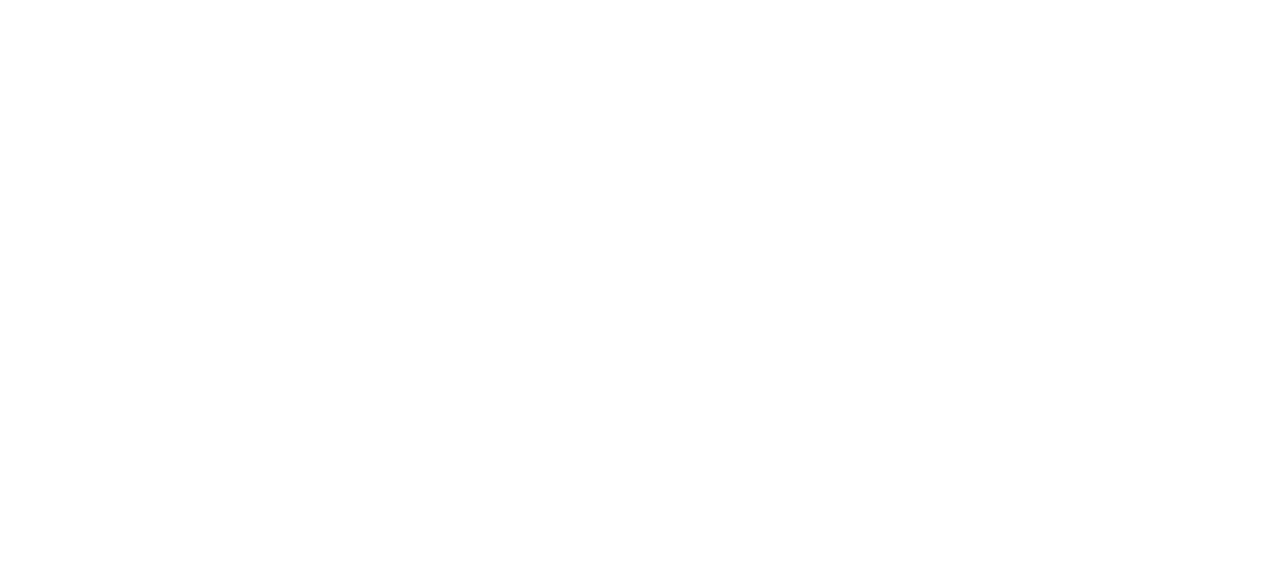
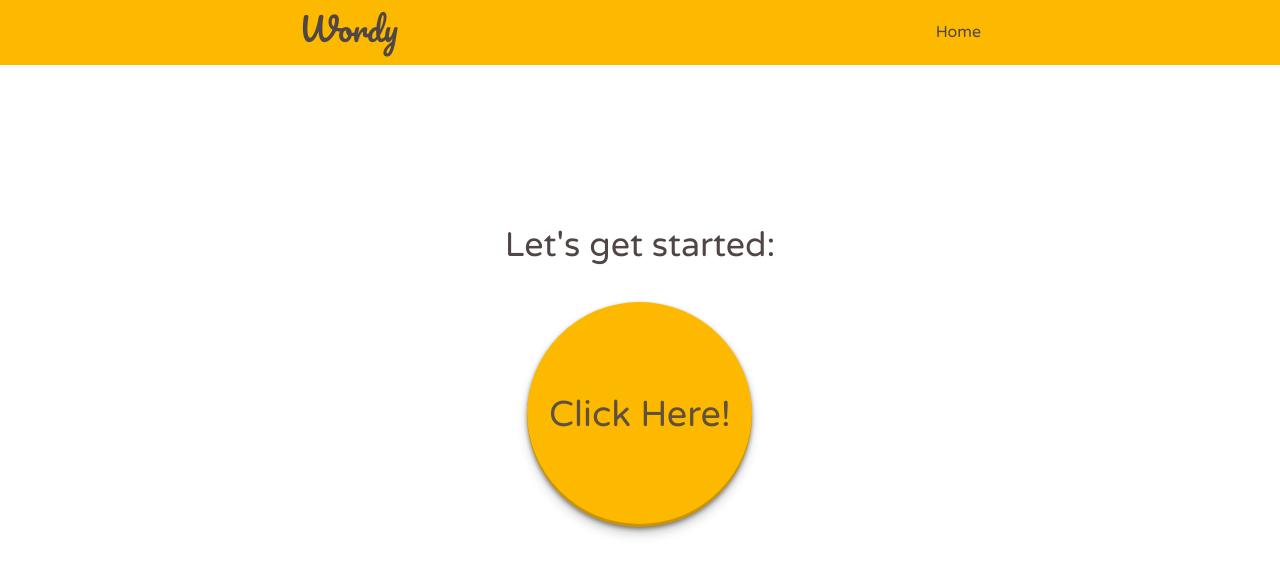
Before and after one commit to lyn-kim/wordy, a website: page index.html in a window 1280 px wide. Drawn offline with Linux system fonts and the light colour scheme.

Commit message:
added navbar and button for Click Here

```diff
--- a/css/layout.css
+++ b/css/layout.css
@@ -3,7 +3,7 @@
 }
 
 .container {
-  max-width: 575px;
+  max-width: 730px;
   margin: 0 auto;
   padding: 0 1.5rem;
 }
@@ -29,7 +29,7 @@
 
 @media screen and (min-width: 768px) {
   .container {
-    max-width: 900px;
+    max-width: 730px;
   }
 
   .column-full,
--- a/css/styles.css
+++ b/css/styles.css
@@ -0,0 +1,61 @@
+* {
+  color: #504646;
+  font-family: "Varela Round", sans-serif;
+}
+
+.space-between {
+  justify-content: space-between;
+}
+
+.center {
+  justify-content: center;
+  align-items: center;
+  margin: auto;
+  text-align: center;
+}
+
+.logo-font {
+  font-family: pacifico, sans-serif;
+  font-weight: 400;
+  margin: 0;
+}
+
+.navbar {
+  background-color: #fdb900;
+  height: 65px;
+}
+
+.nav-links {
+  margin-top: 6px;
+  list-style: none;
+}
+
+.nav-links > a {
+  text-decoration: none;
+}
+
+.home-text {
+  font-size: 34px;
+  font-weight: 400;
+  margin-top: 10rem;
+}
+
+.click-here-btn {
+  background-color: #fdb900;
+  width: 225px;
+  height: 225px;
+  border-radius: 50%;
+  border: none;
+  text-align: center;
+  box-shadow: rgba(0, 0, 0, 0.4) 0 2px 4px, rgba(0, 0, 0, 0.3) 0 7px 13px -3px, rgba(0, 0, 0, 0.2) 0 -3px 0 inset;
+}
+
+.click-here-btn:active {
+  transform: translateY(0.25rem);
+}
+
+.click-here-text {
+  opacity: 0.9;
+  padding-top: 5.7rem;
+  font-size: 36px;
+}
--- a/index.html
+++ b/index.html
@@ -8,10 +8,33 @@
   <link rel="stylesheet" href="css/reset.css">
   <link rel="stylesheet" href="css/layout.css">
   <link rel="stylesheet" href="css/styles.css">
+  <link href="https://fonts.googleapis.com/css2?family=Pacifico&family=Varela+Round&display=swap" rel="stylesheet">
 </head>
 
 <body>
   <main>
+    <!-- navbar -->
+    <div class="navbar">
+      <div class="container">
+        <div class="row space-between">
+          <h1 class="nav-logo logo-font">Wordy</h1>
+          <ul>
+            <li class="nav-links"><a href="">Home</a></li>
+          </ul>
+        </div>
+      </div>
+    </div>
+    <!-- end of navbar -->
+
+    <div class="row">
+      <div class="center">
+        <h2 class="home-text">Let's get started:</h2>
+        <div class="click-here-btn center">
+          <p class="click-here-text">Click Here!</p>
+        </div>
+      </div>
+    </div>
+
     <div class="row" data-view="main-page">
 
     </div>
```
